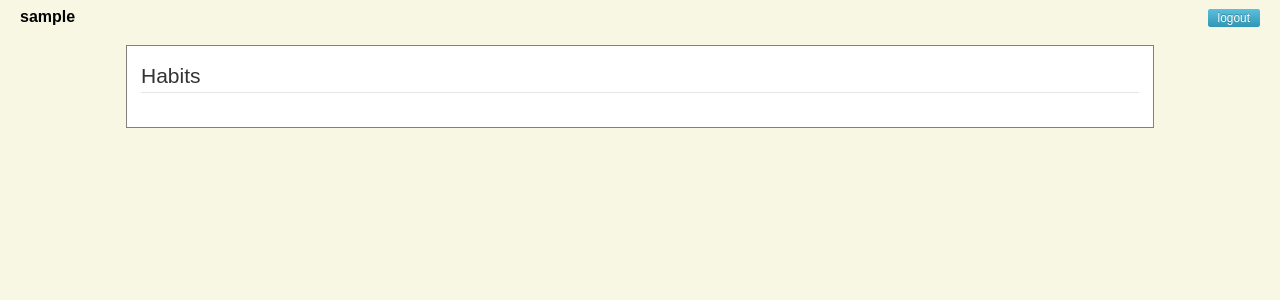
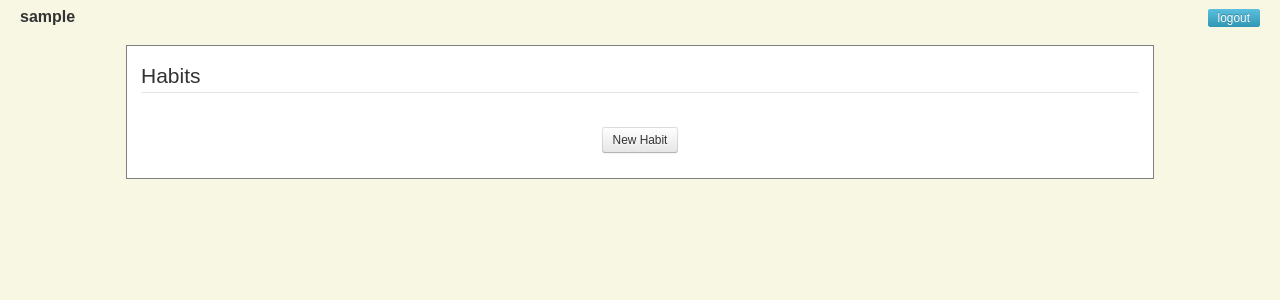
Before and after one commit to ztomasze/habitmaster, a Django app: page / in a window 1280 px wide. Shown: the top 300 px of the page. Run offline with Django 3.2, Linux system fonts and the light colour scheme; the visitor is signed in with stand-in values (Sample User, id 1); data that the repository does not hold is empty; parts of the project's set-up code (start-up, migrations or seed data) failed here and were passed over; some libraries are stand-ins or nearby versions.

Commit message:
Basic DidIt behavior implemented * Includes appropriate color labelling of buttons * Tweaked a bit of error.html and global.css along the way too * Clarified schedule labels * Added a Cancel button on habit creation

```diff
--- a/habitmaster/habits/templates/habits/create.html
+++ b/habitmaster/habits/templates/habits/create.html
@@ -38,7 +38,7 @@
         <td><input class="checkbox" type="checkbox" name="Su">
     <tr>
         <td class="selector"><input type="radio" name="schedule" value="fixed">
-        <td class="description">Once every
+        <td class="description">Every
         <td colspan="7">
             <select name="interval">
             <option value="1" selected>1 day</option>
@@ -52,7 +52,9 @@
     </table>
 <div class="line">
     <label></label>
-    <button type="submit" class="btn btn-primary">Create</button>
+    <button type="submit" class="button btn btn-primary">Create</button>
+    <a href="{% url 'index' %}" class="button btn">Cancel</a>
+</div>
 </div>
 </div>
 </fieldset>
--- a/habitmaster/habits/templates/habits/detail.html
+++ b/habitmaster/habits/templates/habits/detail.html
@@ -32,7 +32,7 @@
     </div>
     <div class="span6 entry">
         <b class="key">Next Required Day</b>
-        <span class="value">{{ habit.nextRequiredDay.isoformat }}</span>
+        <span class="value">{{ habit.nextRequiredDay }}</span>
     </div>
 </div>
 
--- a/habitmaster/habits/templates/habits/error.html
+++ b/habitmaster/habits/templates/habits/error.html
@@ -3,7 +3,7 @@
 {% block subtitle %} - Error{% endblock %}
 {% block content %}
 
-<div class="row">
+<div class="row-fluid">
 <div class="offset1 span10 widget">
 <p class="text-error">{{ error_mesg }}</p>
 </div>
--- a/habitmaster/habits/templates/habits/index.html
+++ b/habitmaster/habits/templates/habits/index.html
@@ -22,17 +22,37 @@
         <span class="task"><a href="{% url 'habit' habit_id=habit.id %}">{{habit.task}}</a></span>
     </div>
     <div class="span7">
+        <form action="{% url 'activity_create' %}" method="POST" class="didit">
+        {% csrf_token %}
+        <input type="hidden" name="habit" value="{{ habit.id }}">
         <span class="schedule">{{ habit.schedule }}</span>
         <span class="streak">{{ habit.getCurrentStreakTimes }} times /
                             {{ habit.getCurrentStreakDays }} days</span>
         <span class="checkbox">
-        <button class="btn btn-inverse btn-small">Did This</button>
+        <button type="submit" class="btn btn-small
+        {% if habit.getRequiredDay == today %}
+            {% if habit.activeToday %}
+            btn-success
+            {% else %}
+            btn-danger
+            {% endif %}
+        {% endif %}
+        ">Did This</button>
         </span>
+        </form>
     </div>
     <div class="bottom-ruler"></div>
     </div>
 </div>
 {% endfor %}
+
+<div class="row-fluid">
+<div class="row-fluid">
+    <nav class="span12">
+        <a href="{% url 'habits_create' %}" class="btn btn-small">New Habit</a>
+    </nav>
+</div>
+
 </div>
 </div>
 
--- a/habitmaster/habits/views.py
+++ b/habitmaster/habits/views.py
@@ -3,11 +3,11 @@ Habits, creation, index overview, and details of a single habit.
 """
 
 from django.shortcuts import render
-from django.http import HttpResponseRedirect
+from django.http import HttpResponseRedirect, HttpResponse
 from django.core.urlresolvers import reverse
 from django.contrib.auth.decorators import login_required
 from django.db import DatabaseError
-from habitmaster.habits.models import DaysOfWeekSchedule, IntervalSchedule, Habit
+from habitmaster.habits.models import DaysOfWeekSchedule, IntervalSchedule, Habit, Activity
 from habitmaster.habits.models import daysInStreak
 import datetime
 
@@ -56,6 +56,8 @@ def create(request):
             try:
                 schedule.save()
                 habit = Habit(user=request.user, task=request.POST['task'], schedule=schedule)
+                # XXX: For now... design suggests that we should start with pending
+                habit.active = True
                 habit.save()
                 return HttpResponseRedirect(reverse('index'))
             except DatabaseError as e:
@@ -92,3 +94,39 @@ def detail(request, habit_id):
     context['activities'] = habit.getActivities(missed=True)
 
     return render(request, 'habits/detail.html', context)
+
+
+@login_required
+def activity_create(request):
+    context = {}
+    if request.method == 'POST':
+        try:
+            habit = Habit.objects.get(id=request.POST['habit'])
+        except:
+            context['error_mesg'] = ("Sorry, but either habit id was not given or "
+                " was not found in the database.")
+            return render(request, 'habits/error.html', context)
+        if habit.user != request.user:
+            context['error_mesg'] = ("Sorry, but habit #" + str(habit_id) + "is not your habit, "
+                "so you do not have permission to view or modify it.")
+            return render(request, 'habits/error.html', context)
+
+        acts = Activity.objects.filter(habit=habit, date=datetime.date.today())
+        if acts:
+            context['error_mesg'] = "An activity with today's date already exists: " + str(acts[0])
+        else:
+            try:
+                act = Activity.objects.create(date=datetime.date.today(), habit=habit)
+                act.save()
+                return HttpResponseRedirect(reverse('index'))
+            except DatabaseError as e:
+                context['error_mesg'] = "Could not create new activity: " + str(e)
+
+    else:
+        # FIXME: replace with form
+        context['error_mesg'] = "Not a POST request."
+
+    if 'error_mesg' in context:
+        return render(request, 'habits/error.html', context)
+
+    return render(request, 'habits/index.html', context)
--- a/habitmaster/static/global.css
+++ b/habitmaster/static/global.css
@@ -21,6 +21,7 @@ H1.page-title {
    padding: 0;
    font-size: 16px;
    line-height: 20px;
+   color: #333;
 }
 
 
@@ -89,9 +90,11 @@ H1.page-title {
 }
 
 DIV.habit {
-    border: 1px solid black;
+    background-color: #fafaff;
+    border: 1px solid #003;
     padding: 0.5em;
     border-radius: 8px;
+    margin: 0 0 10px;
 }
 
 DIV.habit SPAN {
@@ -138,8 +141,12 @@ NAV {
   text-align: center;
 }
 
+FORM.didit {
+  margin: 0;
+  padding: 0;
+}
 
-FORM {
+FORM.login {
     padding-top: 0;
 }
 FORM.login .line LABEL {
@@ -188,6 +195,6 @@ FORM.habit SELECT {
     margin: 0.5em 0em;
     width: auto:
 }
-FORM.habit BUTTON {
-    margin: 1em auto 0.5em;
+FORM.habit .button {
+    margin: 1em 0.5em 0.5em;
 }
--- a/habitmaster/urls.py
+++ b/habitmaster/urls.py
@@ -15,6 +15,8 @@ urlpatterns = patterns('',
     url(r'^habit/new/$', 'habitmaster.habits.views.create', name='habits_create'),
     url(r'^habit/(?P<habit_id>\d+)/$', 'habitmaster.habits.views.detail', name='habit'),
 
+    url(r'^activity/new/$', 'habitmaster.habits.views.activity_create', name='activity_create'),
+
     url(r'^create/$', 'habitmaster.users.views.create', name='create'),
     url(r'^login/$', 'habitmaster.users.views.login', name='login'),
     url(r'^logout/$', 'habitmaster.users.views.logout', name='logout'),
```
Also changed, not shown: habitmaster/habits/models.py (+15 -1 lines).
